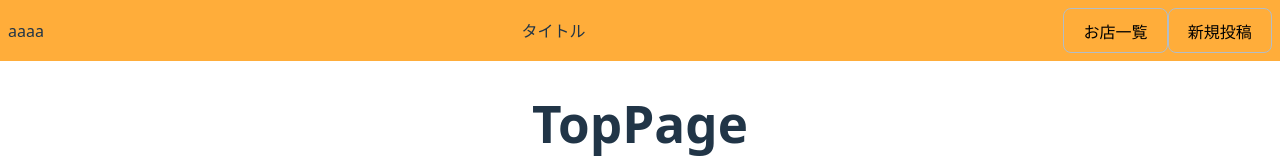
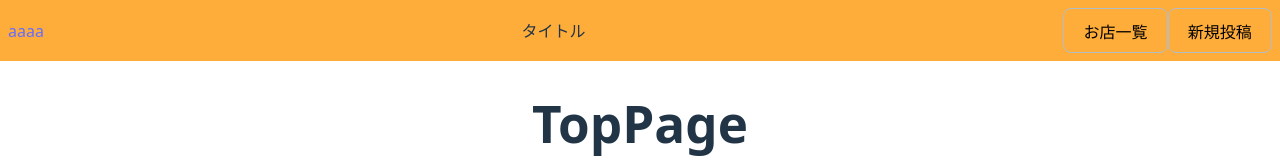
Before and after one commit to traP-jp/h25s_04, a Vue app in the folder client/: page / in a window 1280 px wide. Shown: the top 160 px of the page. Built offline with nearby package versions, Linux system fonts and the light colour scheme.

Commit message:
ボタンを押してページ遷移をできるようにしました

```diff
--- /dev/null
+++ b/client/src/components/HomeButton.vue
@@ -0,0 +1,3 @@
+<template>
+  <RouterLink to="/">aaaa</RouterLink>
+</template>
--- a/client/src/components/PageHeader.vue
+++ b/client/src/components/PageHeader.vue
@@ -1,11 +1,12 @@
 <script lang="ts" setup>
+import HomeButton from './HomeButton.vue'
 import PrimaryButton from './PrimaryButton.vue'
 import SecondaryButton from './SecondaryButton.vue'
 </script>
 
 <template>
   <header :class="$style.header">
-    <div>aaaa</div>
+    <HomeButton></HomeButton>
     <div>タイトル</div>
     <div class="buttons">
       <primary-button></primary-button>
--- a/client/src/components/PrimaryButton.vue
+++ b/client/src/components/PrimaryButton.vue
@@ -1,5 +1,5 @@
 <template>
-  <button class="omise">お店一覧</button>
+  <RouterLink to="/eatery"><button class="omise">お店一覧</button></RouterLink>
 </template>
 
 <style lang="scss" modele>
--- a/client/src/components/SecondaryButton.vue
+++ b/client/src/components/SecondaryButton.vue
@@ -1,5 +1,7 @@
 <template>
-  <button class="sinki">新規投稿</button>
+  <RouterLink to="/eatary/new"
+    ><button class="sinki">新規投稿</button></RouterLink
+  >
 </template>
 
 <style lang="scss" modele>
```
